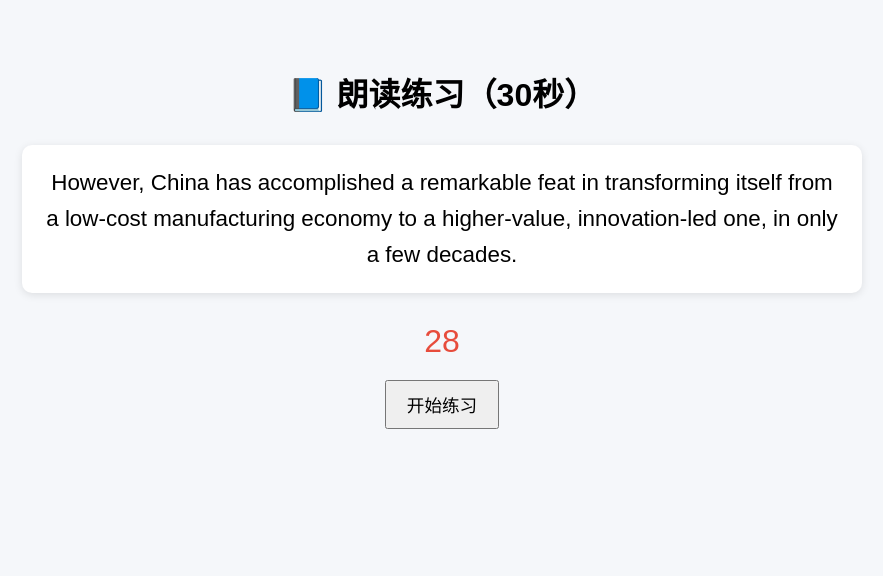
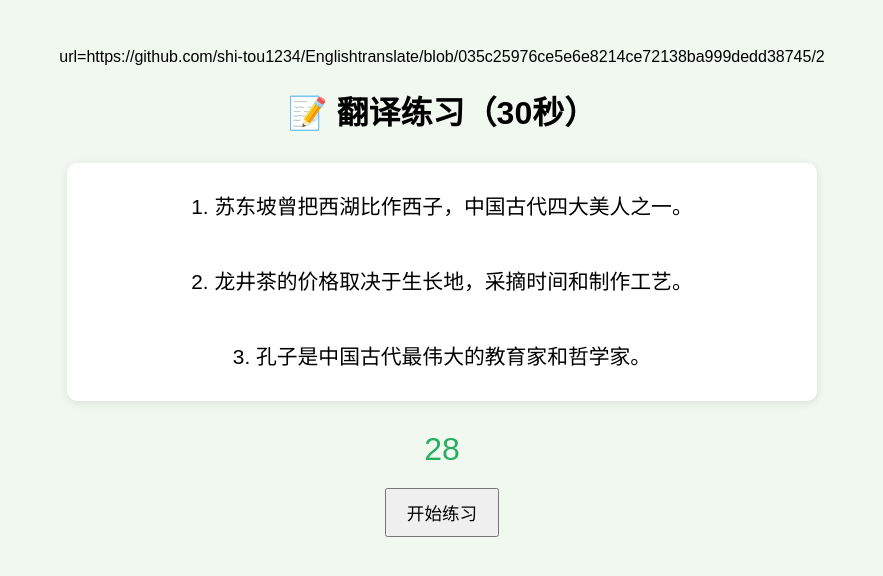
Before and after one commit to shi-tou1234/Englishtranslate, a plain HTML site: page index.html in a window 1280 px wide. Both pictures are taken after a click on the button "开始练习". Shown: the whole page, without its empty margins (198-1081 px from the left). Drawn offline with Linux system fonts and the light colour scheme.

Commit message:
Update index.html

```diff
--- a/index.html
+++ b/index.html
@@ -1,28 +1,29 @@
+ url=https://github.com/shi-tou1234/Englishtranslate/blob/035c25976ce5e6e8214ce72138ba999dedd38745/2
 <!DOCTYPE html>
 <html lang="zh-CN">
 <head>
   <meta charset="UTF-8" />
-  <title>朗读练习 - 30秒倒计时</title>
+  <title>翻译练习 - 30秒倒计时</title>
   <style>
     body {
       font-family: "Microsoft YaHei", sans-serif;
-      background-color: #f5f7fa;
+      background-color: #f0f8f0;
       text-align: center;
       padding: 40px;
     }
-    #passage {
-      font-size: 1.4em;
-      line-height: 1.6;
+    #sentences {
+      font-size: 1.3em;
+      line-height: 1.8;
       margin: 30px auto;
-      max-width: 800px;
+      max-width: 700px;
       background: white;
-      padding: 20px;
+      padding: 25px;
       border-radius: 10px;
       box-shadow: 0 2px 8px rgba(0,0,0,0.1);
     }
     #timer {
       font-size: 2em;
-      color: #e74c3c;
+      color: #27ae60;
       margin-top: 20px;
     }
     button {
@@ -34,48 +35,85 @@
   </style>
 </head>
 <body>
-  <h1>📘 朗读练习（30秒）</h1>
-  <div id="passage">点击“开始练习”抽取段落</div>
+  <h1>📝 翻译练习（30秒）</h1>
+  <div id="sentences">点击“开始练习”抽取句子</div>
   <div id="timer">30</div>
-  <button onclick="startReading()">开始练习</button>
+  <button onclick="startTranslation()">开始练习</button>
 
   <script>
-    // 用模板字符串逐条存放段落，避免因内部引号或换行导致语法错误
-    const passages = [
-`Increasingly, the one that draws the world’s attention is not the factory-and-warehouse aspect of China, but the new innovation-driven China that is poised to reshape the future of global tech.`,
-`However, China has accomplished a remarkable feat in transforming itself from a low-cost manufacturing economy to a higher-value, innovation-led one, in only a few decades.`,
-`After years of hard work, China is now leading the world in the field of aerospace technology, high-speed railways, 5G-enabled technologies, artificial intelligence, and deep-sea exploration.`,
-`“What Silicon Valley has done is impressive, but now I see the most potential in China,” said one executive. The world celebrates Silicon Valley as a center of innovation, but many Chinese firms are catching up quickly.`,
-`They were the first generation to experience the benefits of China’s reform and opening-up, which began in 1978. Unlike their parents, who lived through hardship and poverty, they have never known the same struggles.`,
-`Born as digital natives with information at their fingertips, these youngsters are more sophisticated, have exposure to international cultures and ideas, and enjoy a modern healthy lifestyle.`,
-`The French, for instance, cannot get the hang of queuing. They try and try, but it is beyond them. Wherever you go in Paris, you see orderly lines waiting at bus stops, but as soon as the bus pulls up chaos ensues.`,
-`To my continuing amazement, many of the British also turn their fork upside down and balance the food on the back of it. I’ve lived in England for over a decade and I still have to fight an instinct or two.`,
-`But that’s the great thing of foreign travel. I can’t think of anything that excites a greater sense of childlike wonder than to be in a country where you are ignorant of almost everything.`,
-`Whenever I look through all those files of things I've saved over the years, I usually stumble upon some long-forgotten newspaper article I have tucked away. I give it a casual glance, turn it over, and smile.`,
-`Most people take photos when they travel, but not everyone jots down drawings and descriptions in a journal. I've filled 30-some notebooks with a decade's worth of lost travel moments.`,
-`Last October, I traveled to south-central France to follow in the footsteps Robert Louis Stevenson took in one of his books. When I came to a small lake, I knew I was near the spot where Stevenson once sat.`,
-`I miss the way you challenge me. Every day. Pushing me farther and faster, you encourage me to go past the limits and expectations I set for myself — miles and miles past them.`,
-`All my weaknesses, celebrations, highs and lows, you’ve experienced them right alongside me. My mom’s cancer? You were my cure. My dad’s alcohol addiction? You were my distraction.`,
-`Now, I find myself fighting to forget our past. I’m trying hard not to need you because I know you can’t be there for me forever, and I won’t always be able to give you what you need.`,
-`And I’m excited by the prospect of taking each hill, each curve, each hurdle, one step at a time, one foot in front of the other, just like we’ve always done.`,
-`After the US survived two world wars and the economic fragility they caused, leisure became more accessible for the American middle class. With economic recovery and technological development, leisure spread.`,
-`Hobbies were something a majority of people could enjoy, while the side hustle is more common among the middle class. And even those who enjoy leisure careers might be better to take a break from time to time.`,
-`But after so many hundreds of thousands of years of living as hunter-gatherers, it’s no surprise that hunting and gathering are still instinctive to us. And this brings us back to shopping instincts.`,
-`Of course, it’s a generalization to say, “Women like shopping and men don’t”. However, there is evidence that this isn’t a complete myth. A survey of 2,000 British people found nuanced differences.`,
-`More seriously, this might also help us to overcome the impulse to buy unnecessary material goods. Once you become aware of the reasons for a behavior, it becomes easier to control and overcome it.`,
-`Book reviewers are three or four times more likely to use words like “husband,” “marriage,” and “mother” to describe books written by women between 2000 and 2009, and nearly twice as likely to mention family roles.`,
-`Since the early 2000s, gender inequality in the culture industry — literature, music, and film — has gained much attention. In the world of writing, gender bias has come to be seen as part of a structural problem.`,
-`Stories tell us what it is to be human, giving us a context for the past and an insight towards the future. Paradoxically, we think we are escaping ourselves but the best stories take us back deep within.`,
-`In today’s crowded, louder, more fast-paced world, night’s darkness can provide solitude and quietness, qualities increasingly in short supply. Darkness has always been considered invaluable for reflection.`
+    const sentences = [
+      "中国崛起为创新中心并非一蹴而就。",
+      "在闪闪发光的办公大楼之中，林立着一些最具前景的高科技初创企业。",
+      "世界竟是如此丰富多彩，本质上相同的事处理起来却方式各异。",
+      "为你的旅行创造持久回忆，最佳方式之一便是将它们书写记录下来。",
+      "我所有的弱点、值得庆祝的事、高潮和低谷，你都陪着我一起经历。",
+      "不必纠结那些负面因素，我们一起欣赏了美好的事物。",
+      "我们应该基于自己的需求而非欲望来进行购物。",
+      "在中国，新兴科技已被列入国家正式课程体系。",
+      "文学作品具有安抚、慰藉和疗愈的功效,早在古罗马时期就为人所知了。",
+      "故事教我们了解过去，洞察未来。",
+      "自上世纪 90年代黄山安装缆车以来，参观人数大大增加。",
+      "泰山不仅雄伟壮观，而且富含历史文化底蕴。",
+      "黄河发源于青海，流经九个省份，最后注入渤海。",
+      "苏东坡曾把西湖比作西子，中国古代四大美人之一。",
+      "西湖以其浪漫的传说和美丽的风景著称。",
+      "微信用户可以通过智能手机与朋友分享文字和图片。",
+      "中国的茶叶在中医和美食中均有应用。",
+      "中国功夫日益成为中外影视作品的热门题材。",
+      "饺子在中国人的饮食文化中占有重要的地位。",
+      "中国传统元素体现在文学、艺术和风俗等各个方面。",
+      "中国的移动支付革命无论是速度还是规模都让人惊叹。",
+      "孔子学院已经成为推广、传播中国文化及汉学的平台。",
+      "许多调查显示，针灸疗法是医疗界认为最可靠的。",
+      "京剧拥有广泛的影响力，被称为国剧。",
+      "孔子是中国古代最伟大的教育家和哲学家。",
+      "中国的剪纸美丽精巧，带着独特的东方神韵。",
+      "水墨画和书法体现了中国美术的精髓。",
+      "许多城市为了鼓励更多人乘坐公交车出行，一直在努力改善公交车的服务质量。",
+      "发展地铁有助于减少城市的交通拥堵和空气污染。",
+      "我们必须采取措施节能减排。",
+      "随着政府大量投资新建机场、公路和高铁，中国的城市化进程发展迅速。",
+      "中国政府采取了一系列措施来防止房价增长过快。",
+      "随着中国经济的快速发展，食品不仅更丰富多样，质量也大幅度提高。",
+      "立春之后，万物开始复苏，大地充满生机。",
+      "在中国农历中，立秋意味着夏天的结束和秋天的开始。",
+      "立秋时各种秋季作物迅速生长，开始成熟。",
+      "冬至标志着一年中最寒冷时节的开始。",
+      "北方人有冬至吃饺子的习俗，南方人有冬至吃汤圆的传统。",
+      "天下之本在国，国之本在家。",
+      "人民有信仰，国家有力量，民族有希望。",
+      "青年兴则国家兴，青年强则国家强。",
+      "不忘初心，牢记使命。",
+      "路遥知马力，日久见人心。",
+      "知己知彼，百战不殆。",
+      "行百里者半九十。",
+      "己所不欲，勿施于人。",
+      "太极有助于保持力量，柔韧性和平衡，较少压力和焦虑。",
+      "大运河北起北京，南至杭州。",
+      "都江堰工程体现了我国人民与自然和谐共存的智慧.",
+      "汉语中的“鱼”字和“余”字听上去一样。",
+      "我国一直在努力保护青藏高原的生态系统。",
+      "中央电视台总部建筑的新结构体现了环保意识。",
+      "龙井茶的价格取决于生长地，采摘时间和制作工艺。",
+      "徐霞客生动地描绘了各地的名胜古迹和风土人情。",
+      "万物各得其和以生，各得其养以成。",
+      "天不言而四时行，地不语而百物生。",
+      "穷则变，变则通，通则久。",
+      "法者，国家所以布大信于天下。",
+      "我们应打造利益共同体、责任共同体、命运共同体。",
+      "每个人都应维护国家主权、安全和发展利益。"
     ];
 
     let countdownInterval;
 
-    function startReading() {
+    function startTranslation() {
       clearInterval(countdownInterval);
-      // 随机选一段
-      const passage = passages[Math.floor(Math.random() * passages.length)];
-      document.getElementById('passage').innerText = passage;
+      // 随机抽取3句不重复的句子
+      const shuffled = [...sentences].sort(() => 0.5 - Math.random());
+      const selected = shuffled.slice(0, 3);
+      const display = selected.map((s, i) => `${i + 1}. ${s}`).join('<br><br>');
+      document.getElementById('sentences').innerHTML = display;
+
       let timeLeft = 30;
       document.getElementById('timer').innerText = timeLeft;
 
```
